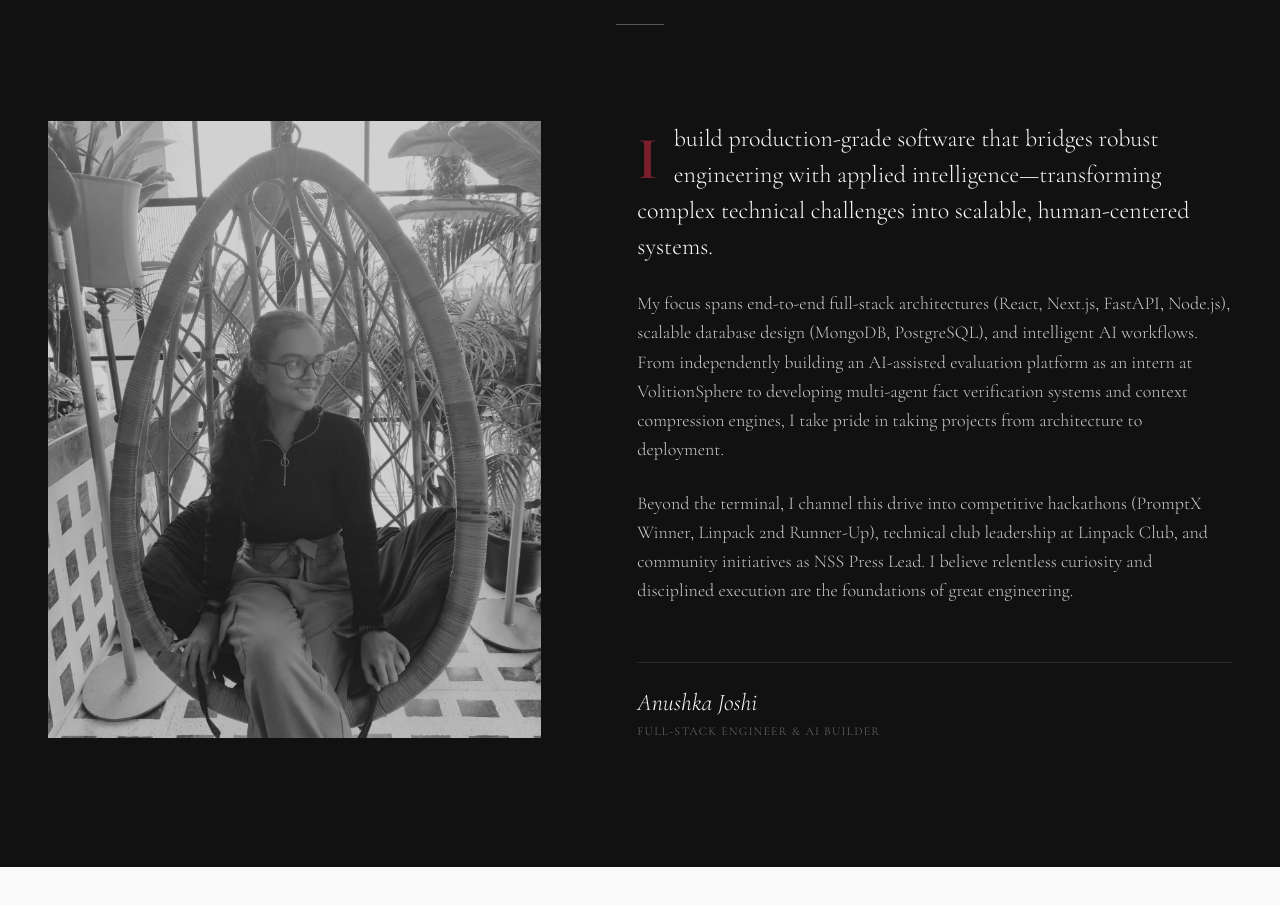
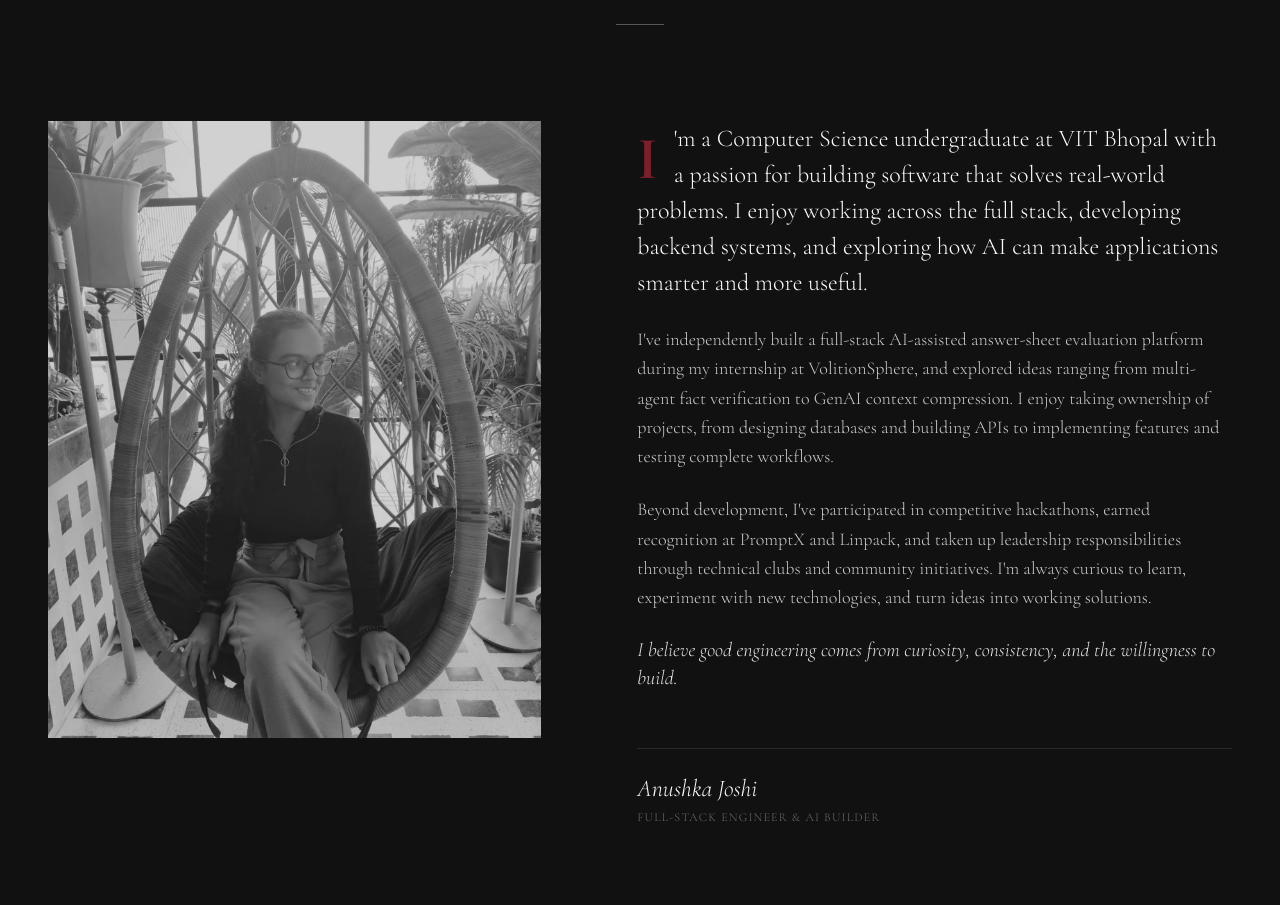
Before and after one commit to anushka-j18/My-Portfolio, a React (Vite) app: page / in a window 1280 px wide. Shown: the part 1220-2125 px from the top of the page. Built offline with nearby package versions, Linux system fonts and the light colour scheme.

Commit message:
feat(about): update editor's note text with personalized bio and engineering philosophy

```diff
--- a/src/components/sections/EditorsNote.jsx
+++ b/src/components/sections/EditorsNote.jsx
@@ -30,15 +30,19 @@ const EditorsNote = () => {
 
             <p className="text-2xl leading-normal text-off-white">
               <span className="text-6xl float-left mr-4 mt-2 font-bold text-accent leading-none">I</span>
-              build production-grade software that bridges robust engineering with applied intelligence—transforming complex technical challenges into scalable, human-centered systems.
+              'm a Computer Science undergraduate at VIT Bhopal with a passion for building software that solves real-world problems. I enjoy working across the full stack, developing backend systems, and exploring how AI can make applications smarter and more useful.
             </p>
 
             <p>
-              My focus spans end-to-end full-stack architectures (React, Next.js, FastAPI, Node.js), scalable database design (MongoDB, PostgreSQL), and intelligent AI workflows. From independently building an AI-assisted evaluation platform as an intern at VolitionSphere to developing multi-agent fact verification systems and context compression engines, I take pride in taking projects from architecture to deployment.
+              I've independently built a full-stack AI-assisted answer-sheet evaluation platform during my internship at VolitionSphere, and explored ideas ranging from multi-agent fact verification to GenAI context compression. I enjoy taking ownership of projects, from designing databases and building APIs to implementing features and testing complete workflows.
             </p>
 
             <p>
-              Beyond the terminal, I channel this drive into competitive hackathons (PromptX Winner, Linpack 2nd Runner-Up), technical club leadership at Linpack Club, and community initiatives as NSS Press Lead. I believe relentless curiosity and disciplined execution are the foundations of great engineering.
+              Beyond development, I've participated in competitive hackathons, earned recognition at PromptX and Linpack, and taken up leadership responsibilities through technical clubs and community initiatives. I'm always curious to learn, experiment with new technologies, and turn ideas into working solutions.
+            </p>
+
+            <p className="text-xl italic text-off-white/90">
+              I believe good engineering comes from curiosity, consistency, and the willingness to build.
             </p>
 
             {/* Signature */}
```
